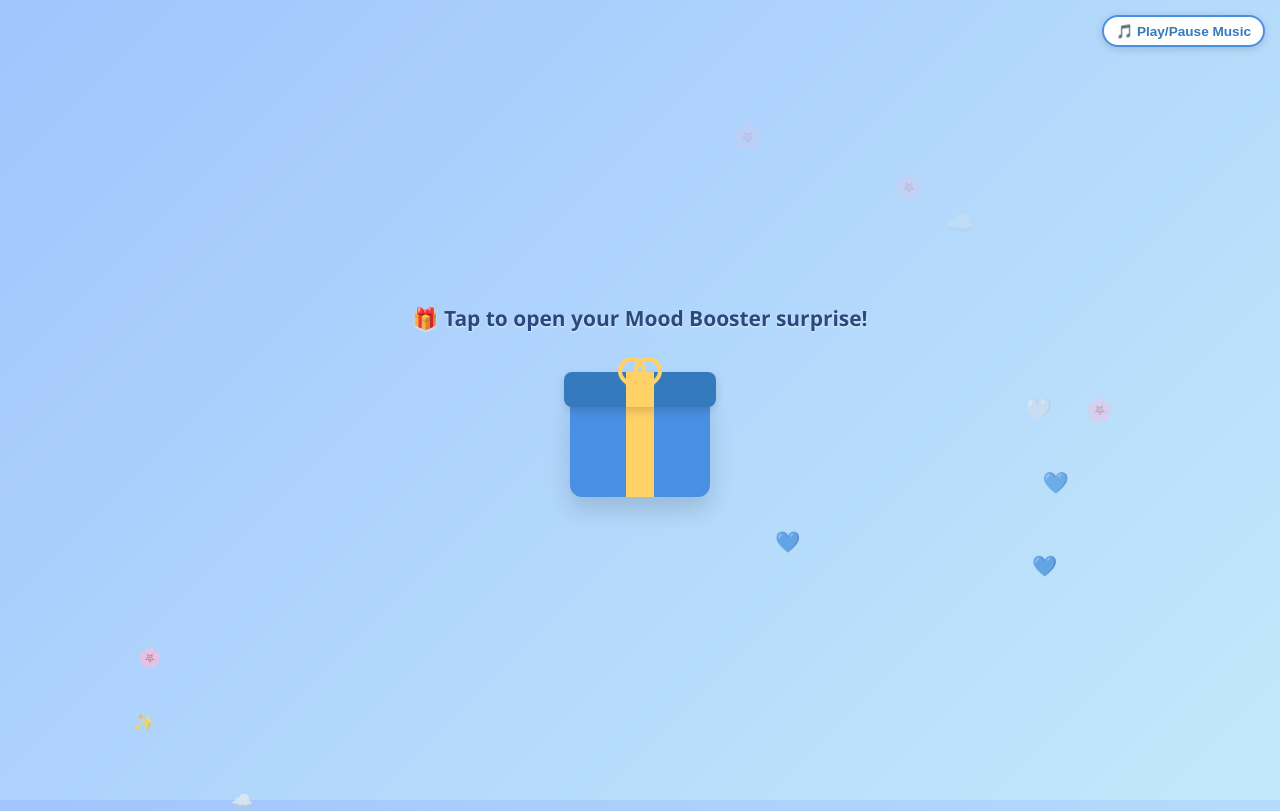
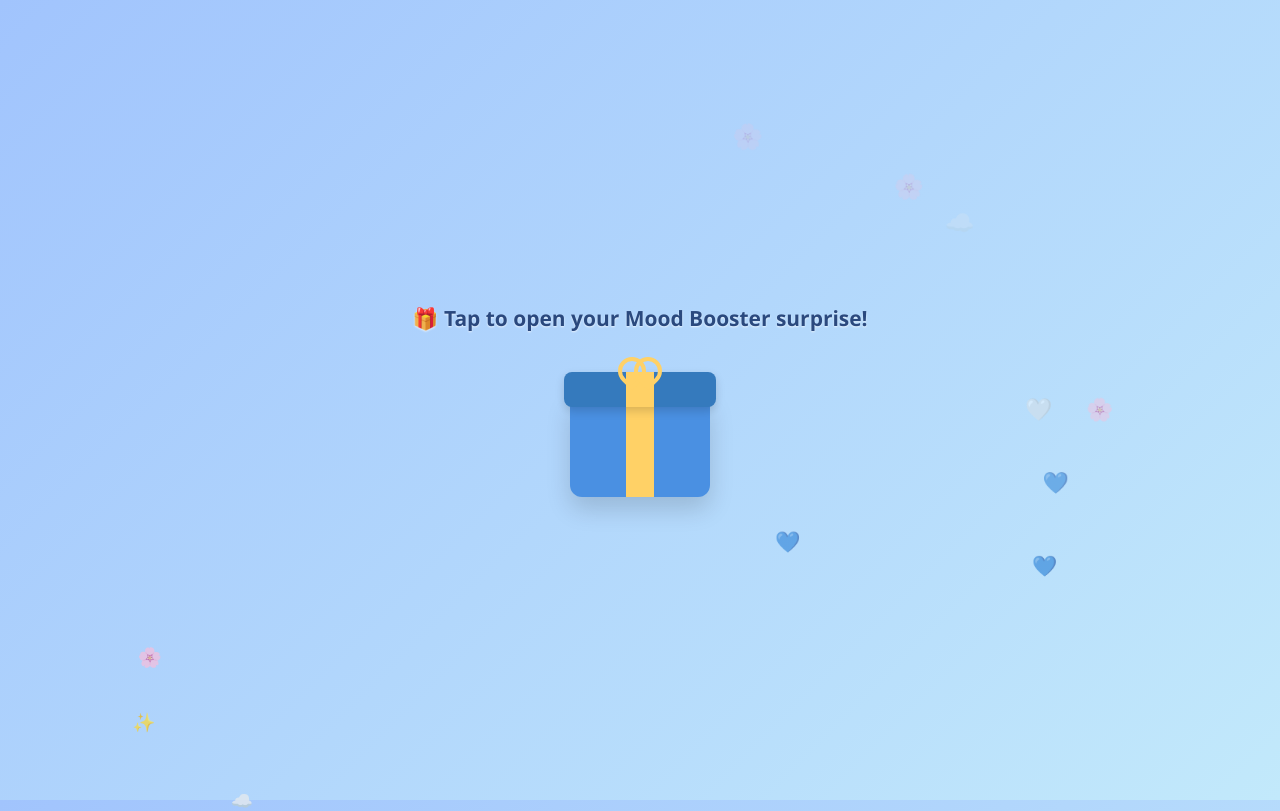
Before and after one commit to sinhakhushi146-ui/good-morning-gift, a plain HTML site: page index.html in a window 1280 px wide. Drawn offline with Linux system fonts and the light colour scheme.

Commit message:
Update index.html

```diff
--- a/index.html
+++ b/index.html
@@ -252,31 +252,20 @@
     .popup h3 { color: #2b6cb0; margin-bottom: 10px; }
     .popup p { font-size: 0.9rem; color: #4a5568; margin-bottom: 15px; }
 
-    .audio-btn {
-      position: fixed;
-      top: 15px;
-      right: 15px;
-      z-index: 100;
-      background: #ffffff;
-      border: 2px solid #4a90e2;
-      border-radius: 20px;
-      padding: 6px 12px;
-      font-size: 0.85rem;
-      font-weight: bold;
-      color: #357abd;
-      cursor: pointer;
-      box-shadow: 0 2px 8px rgba(0,0,0,0.15);
+    /* Hidden YouTube Player Frame */
+    .yt-player {
+      position: absolute;
+      width: 1px;
+      height: 1px;
+      opacity: 0;
+      pointer-events: none;
     }
   </style>
 </head>
 <body>
 
-  <!-- Manual Play Button for Guarantee Sound -->
-  <button class="audio-btn" onclick="toggleAudio()">🎵 Play/Pause Music</button>
-
-  <audio id="bgMusic" loop preload="auto">
-    <source src="https://cdn.pixabay.com/download/audio/2022/05/27/audio_1808fbf07a.mp3?filename=lofi-study-112191.mp3" type="audio/mpeg">
-  </audio>
+  <!-- Khat Song Player Hidden Embed -->
+  <iframe id="khatAudio" class="yt-player" src="https://www.youtube.com/embed/5D3Sg7qP_7g?enablejsapi=1" allow="autoplay"></iframe>
 
   <div class="container" id="mainContainer">
     <div class="hint-text" id="hint">🎁 Tap to open your Mood Booster surprise!</div>
@@ -344,9 +333,10 @@
       const giftBox = document.getElementById('giftBox');
       const card = document.getElementById('morningCard');
       const hint = document.getElementById('hint');
-      const music = document.getElementById('bgMusic');
+      const iframe = document.getElementById('khatAudio');
 
-      music.play().catch(err => console.log("Audio play error:", err));
+      // Trigger YouTube Khat Song Playback
+      iframe.src = "https://www.youtube.com/embed/5D3Sg7qP_7g?autoplay=1";
 
       giftBox.classList.add('open');
       hint.style.opacity = '0';
@@ -356,15 +346,6 @@
       setTimeout(() => {
         card.classList.add('show');
       }, 400);
-    }
-
-    function toggleAudio() {
-      const music = document.getElementById('bgMusic');
-      if (music.paused) {
-        music.play();
-      } else {
-        music.pause();
-      }
     }
 
     function flipCard() {
```
